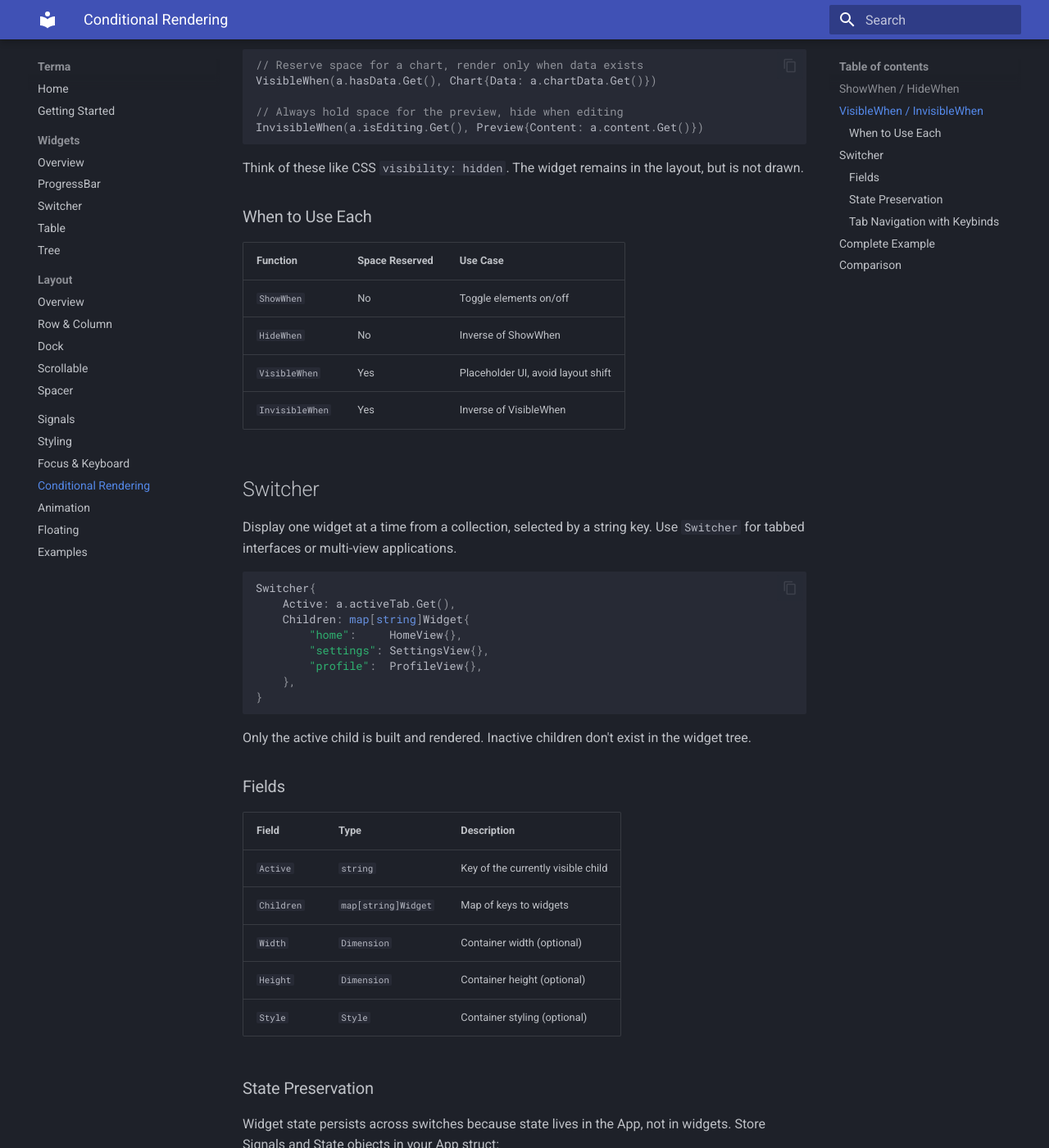
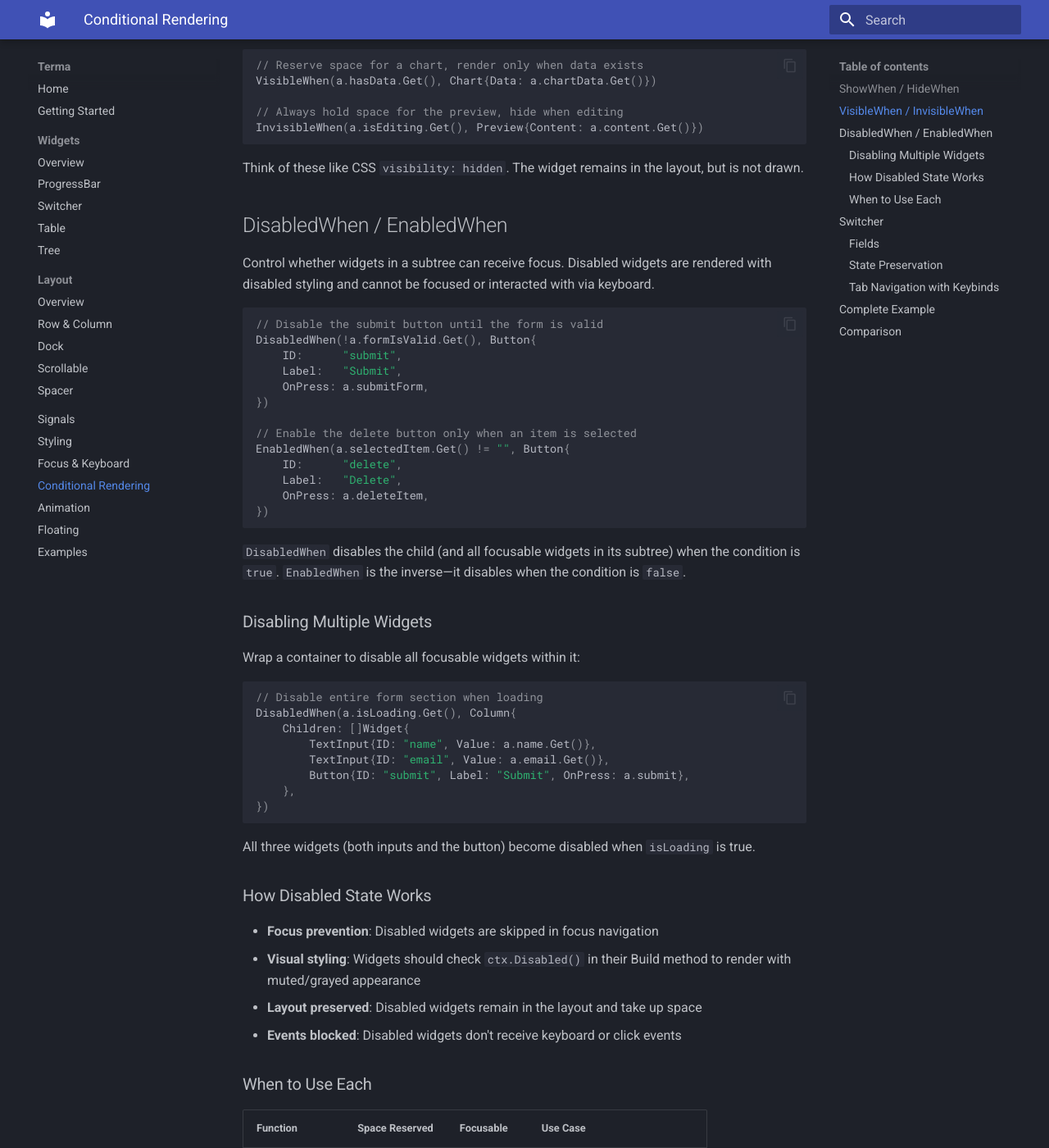
Before and after one commit to darrenburns/terma, an MkDocs documentation site: the page built from docs/conditional.md, in a window 1280 px wide and 1400 px high, scrolled down 687 px. Shown: the whole window at 82% size. Built offline with MkDocs 1.6.1 and Material for MkDocs 9.7.7, drawn with Linux system fonts in a browser that asks for light colours; some of the changed text lies outside the part shown.

````diff
--- a/docs/conditional.md
+++ b/docs/conditional.md
@@ -32,18 +32,69 @@
 
 Think of these like CSS `visibility: hidden`. The widget remains in the layout, but is not drawn.
 
+## DisabledWhen / EnabledWhen
+
+Control whether widgets in a subtree can receive focus. Disabled widgets are rendered with disabled styling and cannot be focused or interacted with via keyboard.
+
+```go
+// Disable the submit button until the form is valid
+DisabledWhen(!a.formIsValid.Get(), Button{
+    ID:      "submit",
+    Label:   "Submit",
+    OnPress: a.submitForm,
+})
+
+// Enable the delete button only when an item is selected
+EnabledWhen(a.selectedItem.Get() != "", Button{
+    ID:      "delete",
+    Label:   "Delete",
+    OnPress: a.deleteItem,
+})
+```
+
+`DisabledWhen` disables the child (and all focusable widgets in its subtree) when the condition is `true`. `EnabledWhen` is the inverse—it disables when the condition is `false`.
+
+### Disabling Multiple Widgets
+
+Wrap a container to disable all focusable widgets within it:
+
+```go
+// Disable entire form section when loading
+DisabledWhen(a.isLoading.Get(), Column{
+    Children: []Widget{
+        TextInput{ID: "name", Value: a.name.Get()},
+        TextInput{ID: "email", Value: a.email.Get()},
+        Button{ID: "submit", Label: "Submit", OnPress: a.submit},
+    },
+})
+```
+
+All three widgets (both inputs and the button) become disabled when `isLoading` is true.
+
+### How Disabled State Works
+
+- **Focus prevention**: Disabled widgets are skipped in focus navigation
+- **Visual styling**: Widgets should check `ctx.Disabled()` in their Build method to render with muted/grayed appearance
+- **Layout preserved**: Disabled widgets remain in the layout and take up space
+- **Events blocked**: Disabled widgets don't receive keyboard or click events
+
 ### When to Use Each
 
-| Function | Space Reserved | Use Case |
-|----------|---------------|----------|
-| `ShowWhen` | No | Toggle elements on/off |
-| `HideWhen` | No | Inverse of ShowWhen |
-| `VisibleWhen` | Yes | Placeholder UI, avoid layout shift |
-| `InvisibleWhen` | Yes | Inverse of VisibleWhen |
+| Function | Space Reserved | Focusable | Use Case |
+|----------|---------------|-----------|----------|
+| `ShowWhen` | No | — | Toggle elements on/off |
+| `HideWhen` | No | — | Inverse of ShowWhen |
+| `VisibleWhen` | Yes | No | Placeholder UI, avoid layout shift |
+| `InvisibleWhen` | Yes | No | Inverse of VisibleWhen |
+| `DisabledWhen` | Yes | No | Disable interactive widgets |
+| `EnabledWhen` | Yes | Yes | Inverse of DisabledWhen |
 
 ## Switcher
 
 Display one widget at a time from a collection, selected by a string key. Use `Switcher` for tabbed interfaces or multi-view applications.
+
+!!! tip "Looking for tabs?"
+    For tabbed interfaces with a visual tab bar, consider using `TabView` or `TabBar` instead. `TabView` combines a tab bar with content switching, while `TabBar` can be paired with `Switcher` for custom layouts. `Switcher` is the low-level primitive when you need full control over the switching UI.
 
 ```go
 Switcher{
@@ -228,4 +279,5 @@
 |----------|----------|
 | `ShowWhen`/`HideWhen` | Simple toggles, conditional elements |
 | `VisibleWhen`/`InvisibleWhen` | Avoiding layout shift, placeholder UI |
+| `DisabledWhen`/`EnabledWhen` | Form validation, permission-based UI |
 | `Switcher` | Tabs, multi-view apps, complex state preservation |
--- a/mkdocs.yml
+++ b/mkdocs.yml
@@ -1,5 +1,6 @@
 site_name: Terma
 site_description: A declarative terminal UI framework for Go
+docs_dir: docs
 
 theme:
   name: material
@@ -10,8 +11,6 @@
   features:
     - content.code.copy
     - content.code.annotate
-    - navigation.instant
-    - navigation.instant.progress
     - navigation.sections
     - navigation.top
     - search.highlight
````
Also changed, not shown: docs/widgets/progressbar.md (+66 -57 lines), 6 other files.
